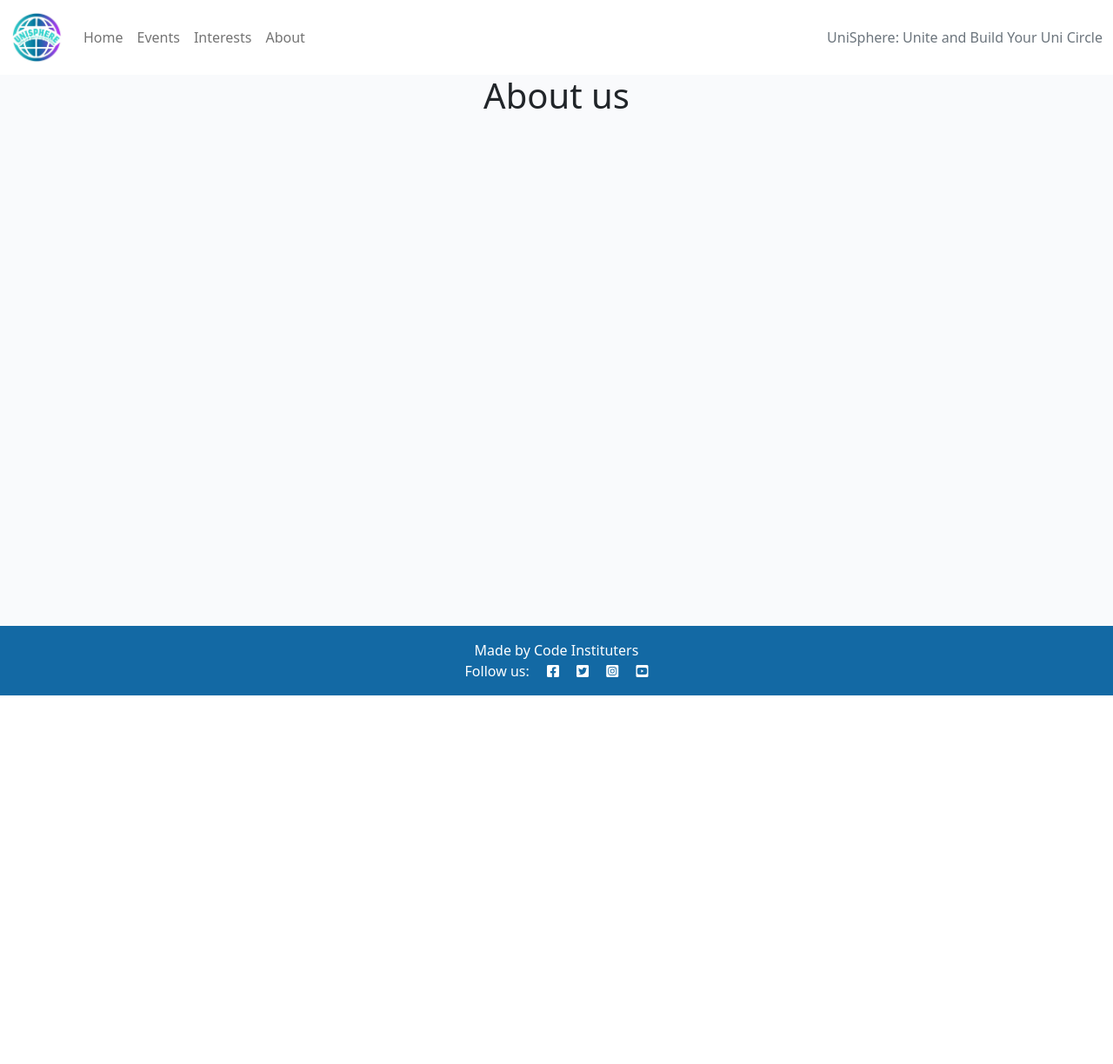
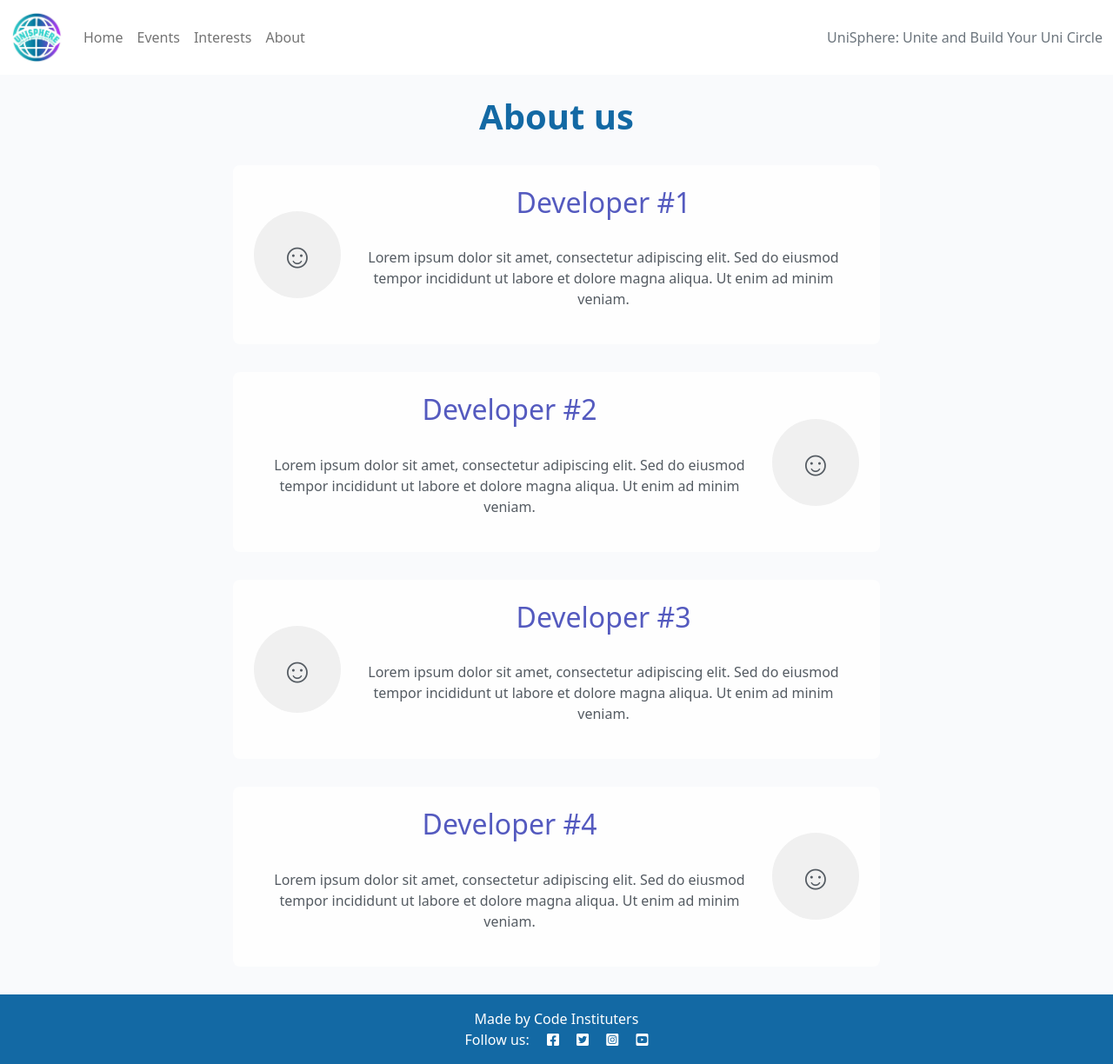
Before and after one commit to waiyiwong/Hackathon_UniSphere, a Django app: page /about/ in a window 1280 px wide. Shown: the whole page at 87% size. Before the commit the page ends 800 px from the top, so only its background shows below. Run offline with Django 4.2, Linux system fonts and the light colour scheme.

Commit message:
add developers to about.html and style it

```diff
--- a/about/templates/about/about.html
+++ b/about/templates/about/about.html
@@ -5,8 +5,47 @@
 <div class="container">
     <div class="row">
         <div class="col-12 mx-auto text-center">
-            <h1>About us</h1>
+            <br>
+            <h1 class="blue-h1"><strong>About us</strong></h1>
+            <br>
+            <div class="team">
+                <div class="dev-card col-10 col-md-5 col-lg-8 mx-auto">
+                    <div class="dev-avatar">☺</div>
+                    <div class="dev-info">
+                        <h2>Developer #1</h2>
+                        <p>Lorem ipsum dolor sit amet, consectetur adipiscing elit. Sed do eiusmod tempor incididunt ut
+                            labore et dolore magna aliqua. Ut enim ad minim veniam.</p>
+                    </div>
+                </div>
+
+                <div class="dev-card col-10 col-md-5 col-lg-8 mx-auto">
+                    <div class="dev-info">
+                        <h2>Developer #2</h2>
+                        <p>Lorem ipsum dolor sit amet, consectetur adipiscing elit. Sed do eiusmod tempor incididunt ut
+                            labore et dolore magna aliqua. Ut enim ad minim veniam.</p>
+                    </div>
+                    <div class="dev-avatar">☺</div>
+                </div>
+
+                <div class="dev-card col-10 col-md-5 col-lg-8 mx-auto">
+                    <div class="dev-avatar">☺</div>
+                    <div class="dev-info">
+                        <h2>Developer #3</h2>
+                        <p>Lorem ipsum dolor sit amet, consectetur adipiscing elit. Sed do eiusmod tempor incididunt ut
+                            labore et dolore magna aliqua. Ut enim ad minim veniam.</p>
+                    </div>
+                </div>
+
+
+                <div class="dev-card col-10 col-md-5 col-lg-8 mx-auto">
+                    <div class="dev-info">
+                        <h2>Developer #4</h2>
+                        <p>Lorem ipsum dolor sit amet, consectetur adipiscing elit. Sed do eiusmod tempor incididunt ut
+                            labore et dolore magna aliqua. Ut enim ad minim veniam.</p>
+                    </div>
+                    <div class="dev-avatar">☺</div>
+                </div>
+            </div>
         </div>
     </div>
-</div>
-{% endblock content %}
+    {% endblock content %}
--- a/home/templates/home/index.html
+++ b/home/templates/home/index.html
@@ -31,7 +31,7 @@
             </section>
 
             <div class="row">
-                <div class="home-card col-md-3 mx-auto">
+                <div class="home-card col-10 col-md-3 mx-auto">
                     <h3 class="home-h3">
                         <i class="fas fa-calendar-alt"></i>
                         <stong>Upcoming Events</stong>
@@ -44,7 +44,7 @@
                 </div>
                 <br>
 
-                <div class="home-card col-md-3 mx-auto">
+                <div class="home-card col-10 col-md-3 mx-auto">
                     <h3 class="home-h3">
                         <i class="fas fa-users"></i>
                         <stong>Popular Interests</stong>
@@ -56,7 +56,7 @@
                     </ul>
                 </div>
 
-                <div class="home-card col-md-3 mx-auto">
+                <div class="home-card col-10 col-md-3 mx-auto">
                     <h3 class="home-h3">
                         <i class="fas fa-book"></i>
                         <stong>Top Courses</stong>
--- a/static/assets/css/style.css
+++ b/static/assets/css/style.css
@@ -97,6 +97,44 @@
 
 .home-h3 {
     color: #1369A4;
+}
+
+/* About.html */
+.dev-card {
+    color: #545b62;
+    background: rgba(255, 255, 255, 0.8);
+    border-radius: 8px;
+    padding: 24px;
+    box-shadow: 3px rgba(0, 0, 0, 1);
+    margin-bottom: 2rem;
+    display: flex;
+    align-items: center;
+    gap: 0.5rem;
+}
+
+.dev-avatar {
+    width: 100px;
+    height: 100px;
+    background-color: #f0f0f0;
+    border-radius: 50%;
+    display: flex;
+    align-items: center;
+    justify-content: center;
+    font-size: 40px;
+}
+
+.dev-info {
+    flex: 1;
+
+}
+
+.dev-info h2 {
+    color: #545ABF;
+    margin-bottom: 2rem;
+}
+
+.dev-info p {
+    color: #545b62;
 }
 
 body {
```
